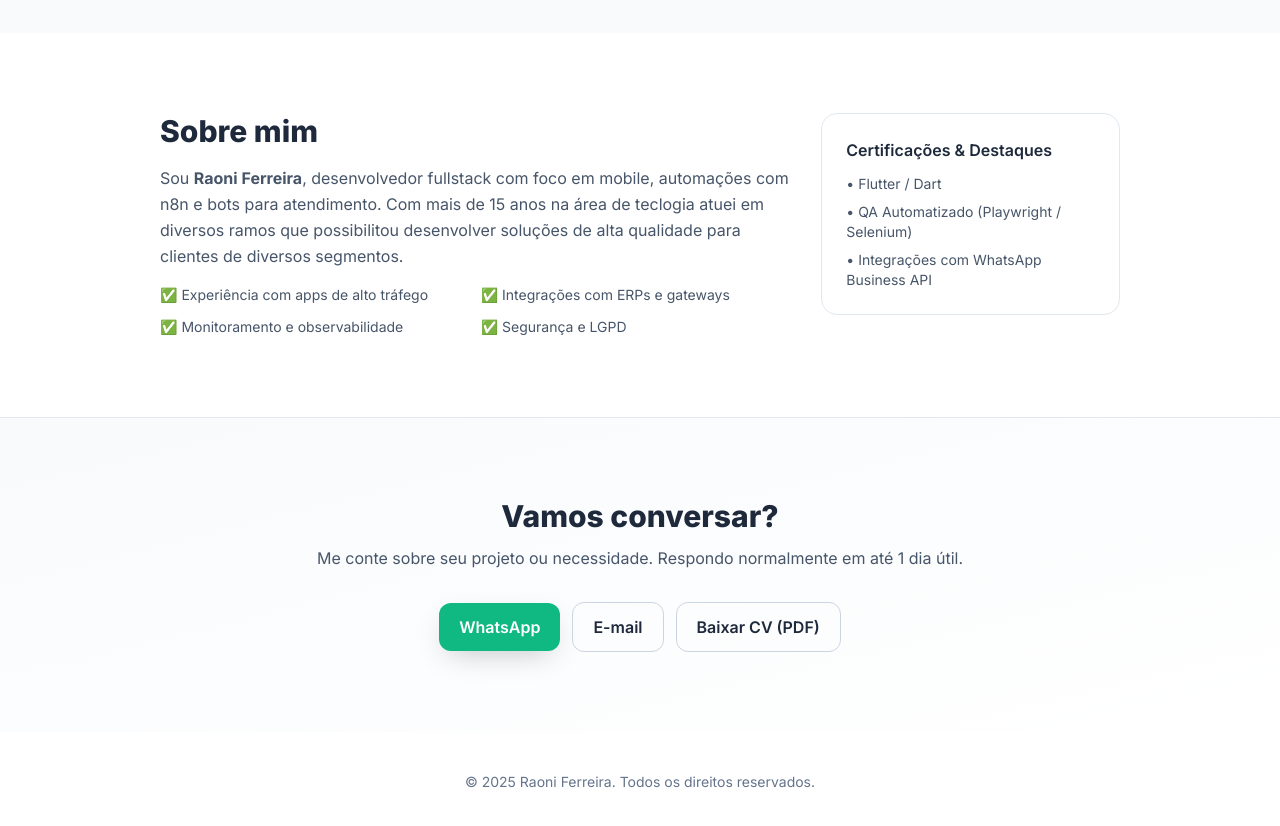
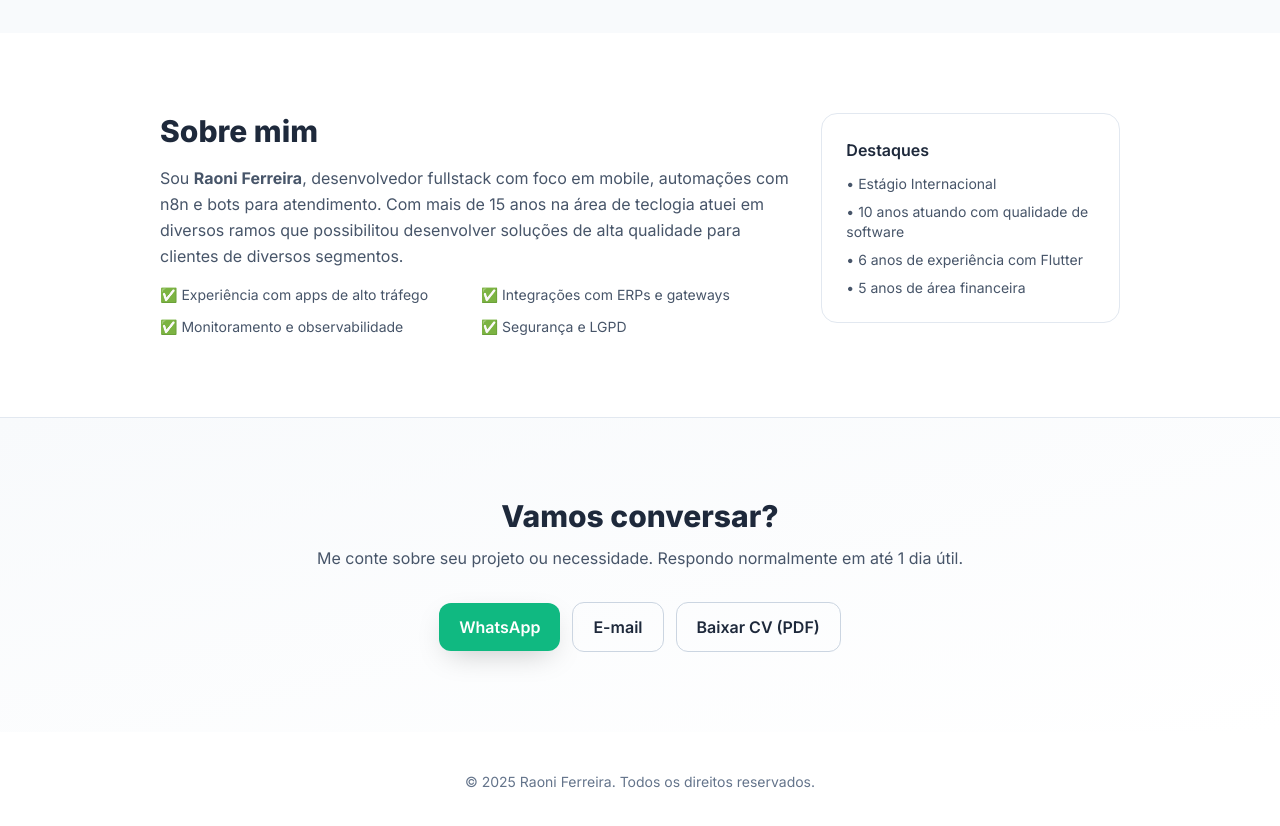
Before and after one commit to raoniii/raoniii.github.io, a plain HTML site: page docs/index.html in a window 1280 px wide. Shown: the part 1880-2706 px from the top of the page. Drawn offline with nearby package versions, Linux system fonts and the light colour scheme.

Commit message:
Ajustando Destaques

```diff
--- a/docs/index.html
+++ b/docs/index.html
@@ -198,11 +198,12 @@
         </ul>
       </div>
       <aside class="rounded-2xl border border-slate-200 dark:border-slate-800 p-6">
-        <h3 class="font-semibold mb-3">Certificações & Destaques</h3>
+        <h3 class="font-semibold mb-3">Destaques</h3>
         <ul class="space-y-2 text-sm text-slate-600 dark:text-slate-300">
-          <li>• Flutter / Dart</li>
-          <li>• QA Automatizado (Playwright / Selenium)</li>
-          <li>• Integrações com WhatsApp Business API</li>
+          <li>• Estágio Internacional</li>
+          <li>• 10 anos atuando com qualidade de software</li>
+          <li>• 6 anos de experiência com Flutter</li>
+          <li>• 5 anos de área financeira</li>
         </ul>
       </aside>
     </div>
```
Also changed, not shown: index.html (+5 -4 lines).
